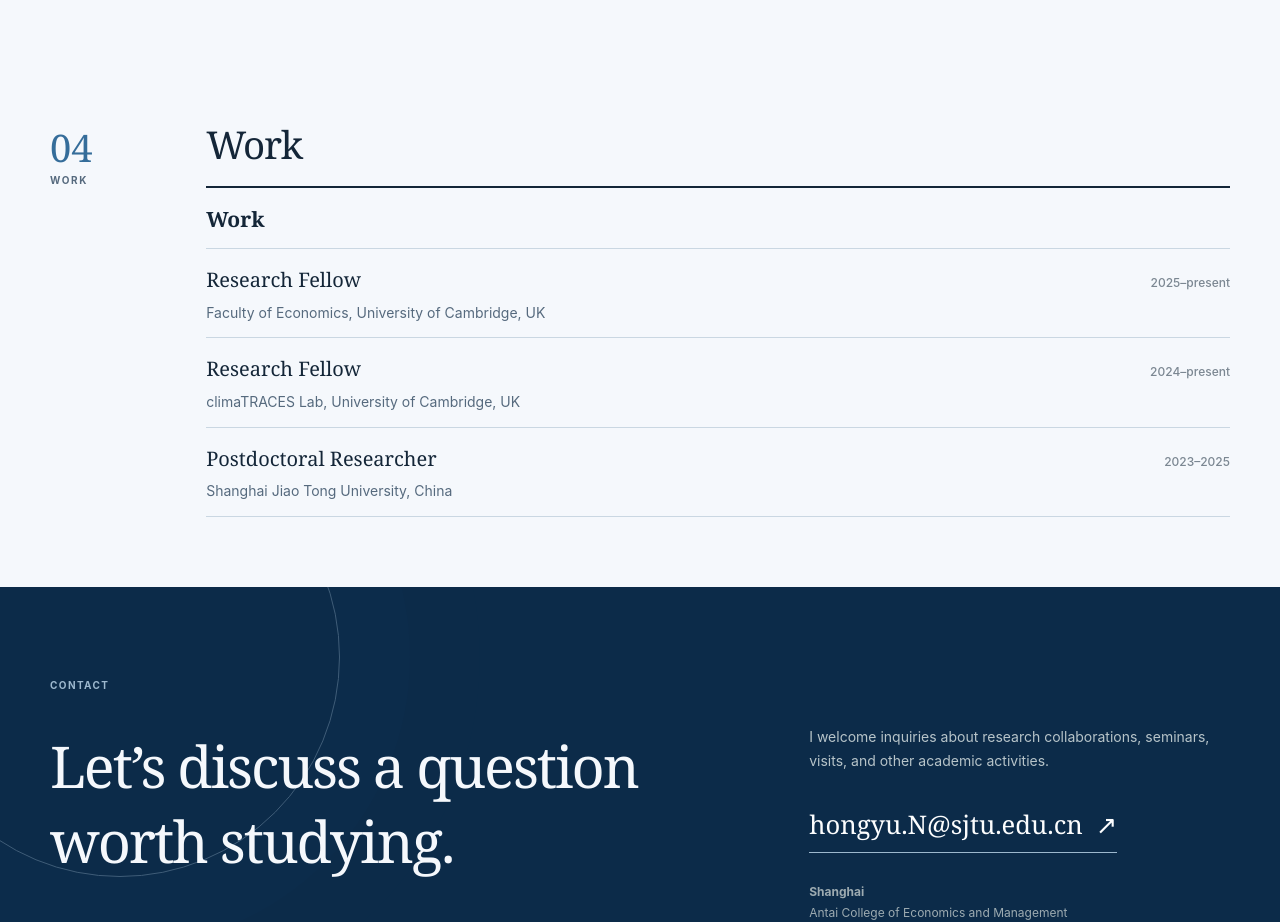
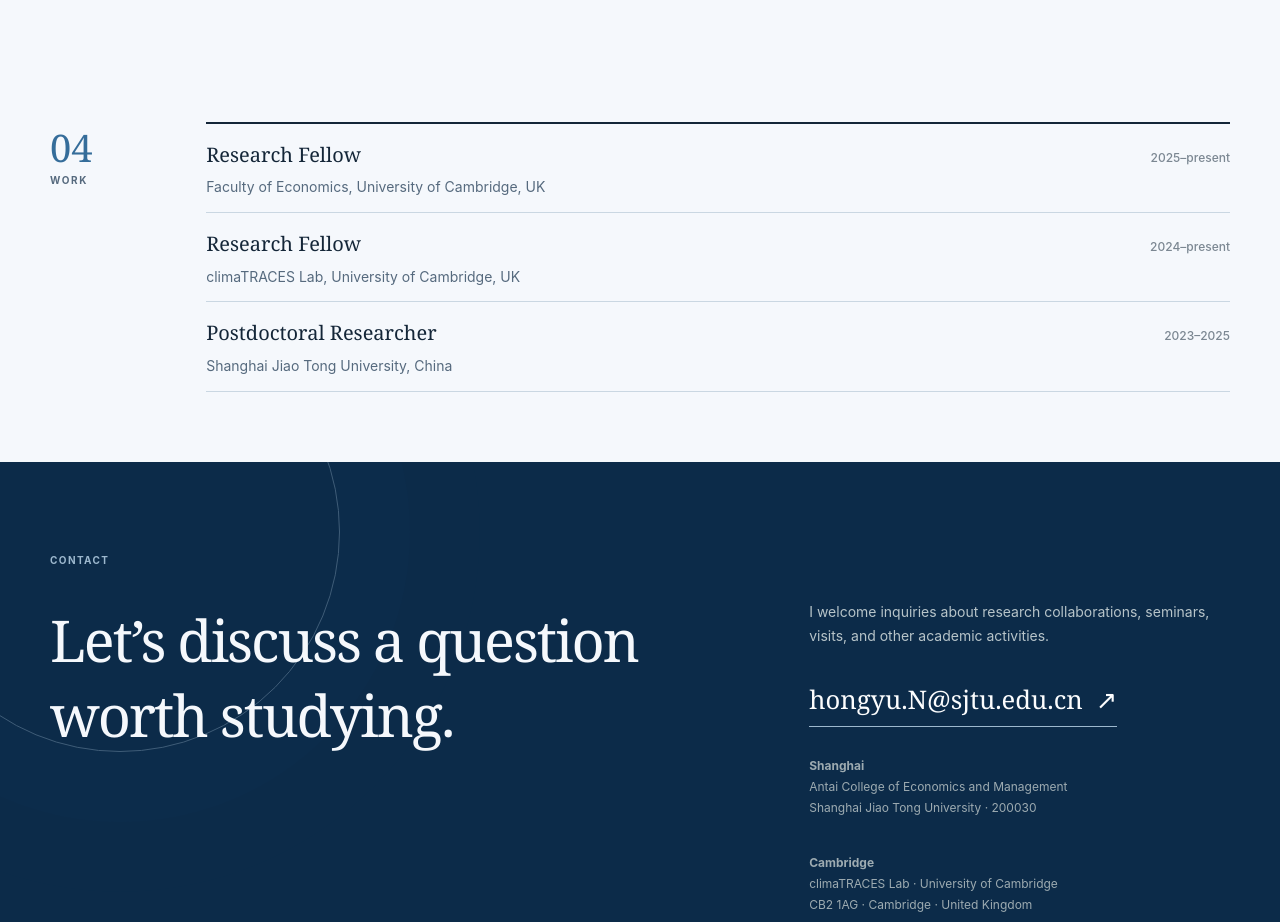
Before and after one commit to yyuan3746-ops/hongyu-nian, a plain HTML site: page index.html in a window 1280 px wide. Shown: the part 2920-3842 px from the top of the page. Drawn offline with Linux system fonts and the light colour scheme.

Commit message:
Refine work section and add Chinese name

```diff
--- a/index.html
+++ b/index.html
@@ -8,13 +8,13 @@
   <meta name="google-site-verification" content="EamNcW0UlLyi1oIV1Jkym0F_SyKnCzJw8uwiYPMfE_s">
   <meta name="theme-color" content="#f2f6f9">
   <meta property="og:type" content="website">
-  <meta property="og:title" content="Hongyu Nian">
+  <meta property="og:title" content="Hongyu Nian（年红玉）">
   <meta property="og:description" content="Research in environmental economics, climate change, biodiversity, and new energy vehicles.">
   <meta property="og:url" content="https://yyuan3746-ops.github.io/hongyu-nian/">
   <meta property="og:image" content="https://yyuan3746-ops.github.io/hongyu-nian/assets/HongyuPhoto.jpg">
   <meta property="og:image:alt" content="Portrait of Hongyu Nian">
   <link rel="canonical" href="https://yyuan3746-ops.github.io/hongyu-nian/">
-  <title>Hongyu Nian</title>
+  <title>Hongyu Nian（年红玉）</title>
   <link rel="icon" href="assets/favicon.svg" type="image/svg+xml">
   <link rel="stylesheet" href="styles.css">
   <script>document.documentElement.classList.add('js');</script>
@@ -23,6 +23,7 @@
     "@context": "https://schema.org",
     "@type": "Person",
     "name": "Hongyu Nian",
+    "alternateName": "年红玉",
     "jobTitle": "Research Fellow",
     "email": "hongyu.N@sjtu.edu.cn",
     "url": "https://yyuan3746-ops.github.io/hongyu-nian/",
@@ -261,13 +262,8 @@
             <p>hongyu.N@sjtu.edu.cn</p>
           </div>
 
-          <div class="section-intro cv-intro compact-section-intro">
-            <div><h2>Work</h2></div>
-          </div>
-
           <div class="timeline" aria-label="Work experience">
-            <section class="timeline-group" aria-labelledby="work-heading">
-              <h3 class="timeline-group-heading" id="work-heading">Work</h3>
+            <section class="timeline-group">
               <article class="timeline-row">
                 <div>
                   <div class="timeline-entry-heading"><h3>Research Fellow</h3><span class="timeline-date">2025–present</span></div>
```
